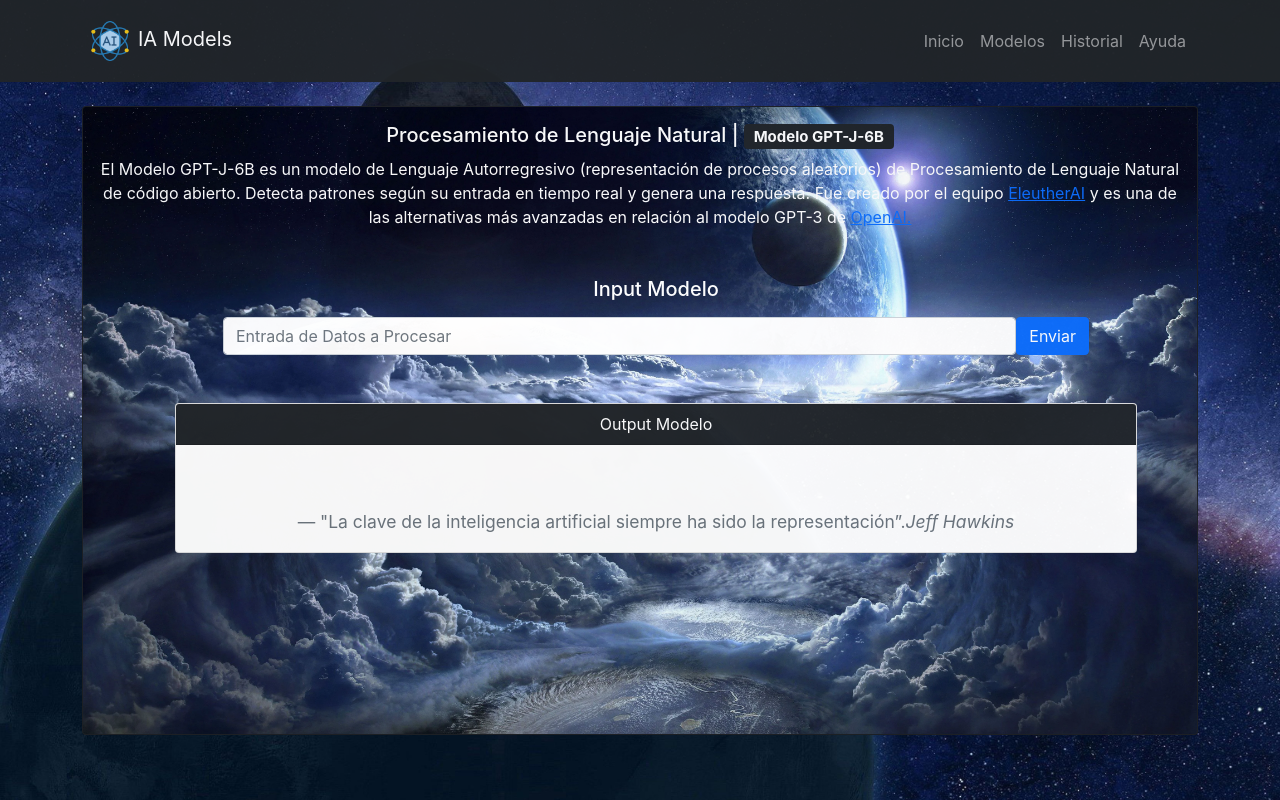
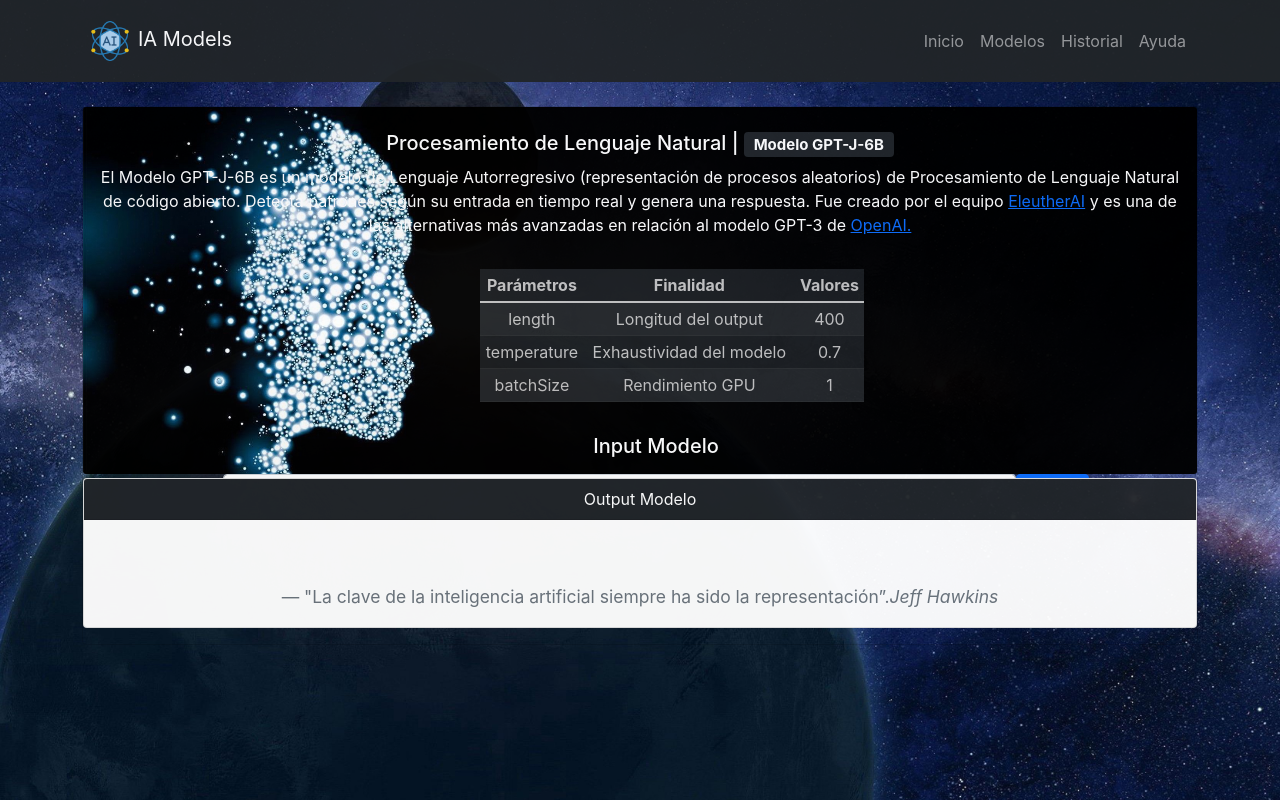
Before and after one commit to andresWeitzel/Microfront_IA-NLP_React, a React (Create React App) app: page / in a window 1280 px wide. Shown: the top 800 px of the page. Built offline with nearby package versions, Linux system fonts and the light colour scheme.

Commit message:
Updated Model

```diff
--- a/src/components/Card/Card.jsx
+++ b/src/components/Card/Card.jsx
@@ -1,6 +1,6 @@
 //Imports
 import React from 'react';
-import img from '../../assets/images/cards/card03.webp';
+import img from '../../assets/images/cards/card07.jpg';
 import runGptj from '../../services/gpt-j/gpt-j';
 import spinner from '../../utils/spinner/spinner';
 //Vars
@@ -36,10 +36,10 @@
 
   }
 
-  async updateInputValueModel(event){
+  async updateInputValueModel(event) {
     const value = event.target.value;
     this.setState({
-      inputModel:value
+      inputModel: value
     })
   }
 
@@ -51,22 +51,62 @@
     return (
       <>
         <div className="container border-dark">
-          <div className="card bg-dark text-white">
+          <div className="card bg-transparent text-white">
             <img src={img} className="card-img" alt="..." />
-            <div className="card-img-overlay">
-              <h5 className="card-title">Procesamiento de Lenguaje Natural | <span className="badge bg-dark">Modelo GPT-J-6B</span></h5>
+            {/* INPUT CONTAINER */}
+            <div className="card-img-overlay" >
+              <h5 className="card-title mt-2">Procesamiento de Lenguaje Natural | <span className="badge bg-dark">Modelo GPT-J-6B</span></h5>
               <p className="card-text">El Modelo GPT-J-6B es un modelo de Lenguaje Autorregresivo (representación de procesos aleatorios) de Procesamiento de Lenguaje Natural de código abierto. Detecta patrones según su entrada en tiempo real y genera una respuesta. Fue creado por el equipo <a href="https://www.eleuther.ai/" target="_blank" rel="noreferrer">EleutherAI</a> y es una de las alternativas más avanzadas en relación al modelo GPT-3 de <a href="https://openai.com/" target="_blank" rel="noreferrer">OpenAI.</a></p>
+
+                {/* TABLE CONTAINER */}
+                <div className='container d-flex d-row col-10 justify-content-center p-2'>
+                <div className='ms-5'>
+                  <table class="table table-dark opacity-75 table-striped table-sm text-white m-2">
+                    <thead>
+                      <tr>
+                        <th scope="col">Parámetros</th>
+                        <th scope="col">Finalidad</th>
+                        <th scope="col">Valores</th>
+                      </tr>
+                    </thead>
+                    <tbody>
+                      <tr>
+                        <td>length</td>
+                        <td>Longitud del output</td>
+                        <td>400</td>
+                      </tr>
+                      <tr>
+                        <td>temperature</td>
+                        <td>Exhaustividad del modelo</td>
+                        <td>0.7</td>
+                      </tr>
+                      <tr>
+                        <td>batchSize</td>
+                        <td>Rendimiento GPU</td>
+                        <td>1</td>
+                      </tr>
+                    </tbody>
+                  </table>
+                </div>
+              </div>
+              {/* END TABLE CONTAINER */}
+
+
               <div className="container m-3">
-                <div className=" justify-content-center mb-3 mt-5 m-5">
+                <div className=" justify-content-center mb-3 mt-3 m-5">
                   <label for="formGroupExampleInput" className="form-label"><h5>Input Modelo</h5></label>
                   <div className="d-flex d-row ms-5 me-5">
-                    <input type="text" className="form-control" placeholder="Entrada de Datos a Procesar" value={inputModel} onChange={value => this.updateInputValueModel(value)}/>
+                    <input type="text" className="form-control" placeholder="Entrada de Datos a Procesar" value={inputModel} onChange={value => this.updateInputValueModel(value)} />
                     <button type="submit" className="btn btn-primary" onClick={() => this.runModel(inputModel)}>Enviar </button>
                   </div>
                 </div>
               </div>
-              <div className="container m-3">
-                <div className="card justify-content-center mb-3 mt-5 m-5">
+
+
+            </div>
+            {/* FIN INPUT CONTAINER */}
+            {/* OUTPUT CONTAINER */}
+            <div className="card justify-content-center mb-3 mt-1 ">
               <div className="card-header bg-dark text-white">
                 Output Modelo
               </div>
@@ -79,10 +119,13 @@
                 </blockquote>
               </div>
             </div>
+            {/* FIN OUTPUT CONTAINER */}
+
           </div>
         </div>
-          </div>
-        </div>
+
+
+
 
       </>
     );
```
Also changed, not shown: src/assets/images/cards/card07.jpg (added). Lines whose indentation alone changed are shown as unchanged.
